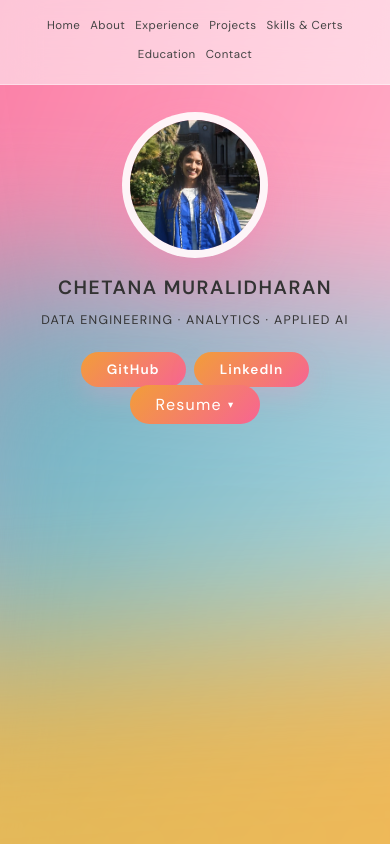
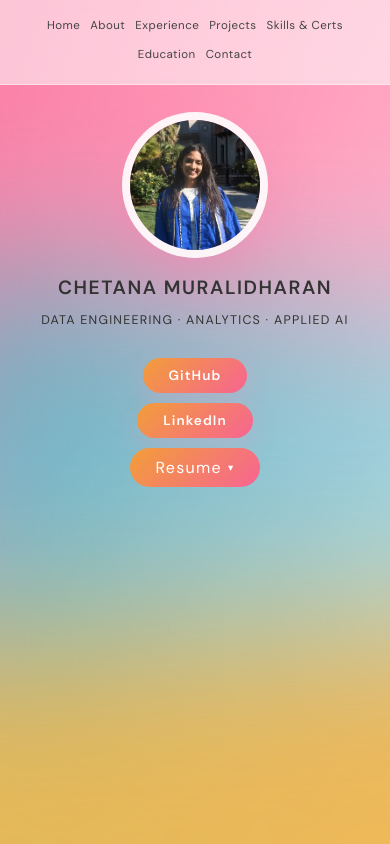
Before and after one commit to ChetanaMuralidharan/Chetana-portfolio, a React (Vite) app: page / in a window 390 px wide. Shown: the top 844 px of the page. Built offline with nearby package versions, Linux system fonts and the light colour scheme.

Commit message:
responsive site

```diff
--- a/src/components/Experience.jsx
+++ b/src/components/Experience.jsx
@@ -557,11 +557,10 @@ export default function Experience() {
 
         @media (max-width: 700px) {
         .exp-layout {
-            display: grid;
-            grid-template-columns: 160px minmax(0, 1fr);
-            gap: 20px;
-            align-items: start;
-            overflow: hidden;
+          display: flex;
+          flex-direction: column;
+          gap: 16px;
+          overflow: visible;
         }
 
         .exp-left-panel {
@@ -570,6 +569,7 @@ export default function Experience() {
           gap: 8px;
           padding-bottom: 4px;
           -webkit-overflow-scrolling: touch;
+          width: 100%;
         }
 
         .exp-left-panel button {
@@ -577,6 +577,10 @@ export default function Experience() {
           width: auto !important;
           min-width: 120px;
         }
+
+        .exp-detail-card {
+          width: 100%;
+        }
       }
       `}</style>
     </section>
--- a/src/theme.css
+++ b/src/theme.css
@@ -1291,10 +1291,18 @@ body {
     letter-spacing: 0.1em;
   }
 
+  .buttons {
+    display: flex;
+    flex-direction: column;
+    align-items: center;
+    gap: 10px;
+  }
+
   .btn {
     padding: 9px 26px;
     font-size: 0.85rem;
-    margin: 6px 4px;
+    /* margin: 6px 4px; */
+    margin: 0;
   }
 
   /* Navbar */
```
Also changed, not shown: 1 other file (tests, documents, lock files or other folders). Lines whose indentation alone changed are shown as unchanged.
